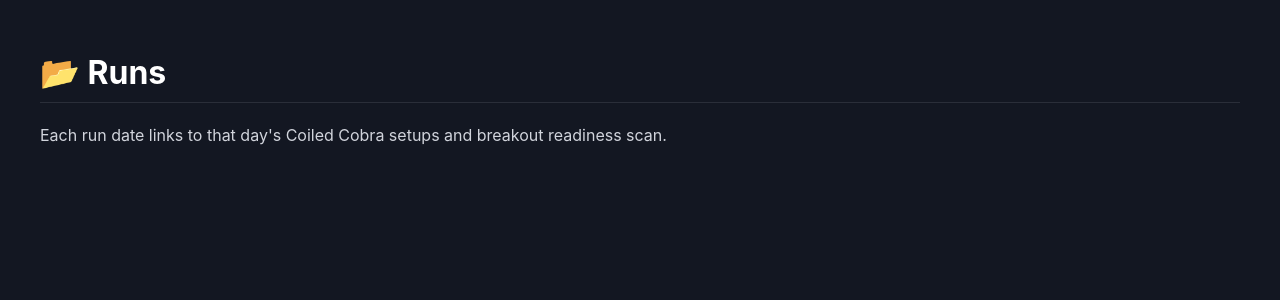
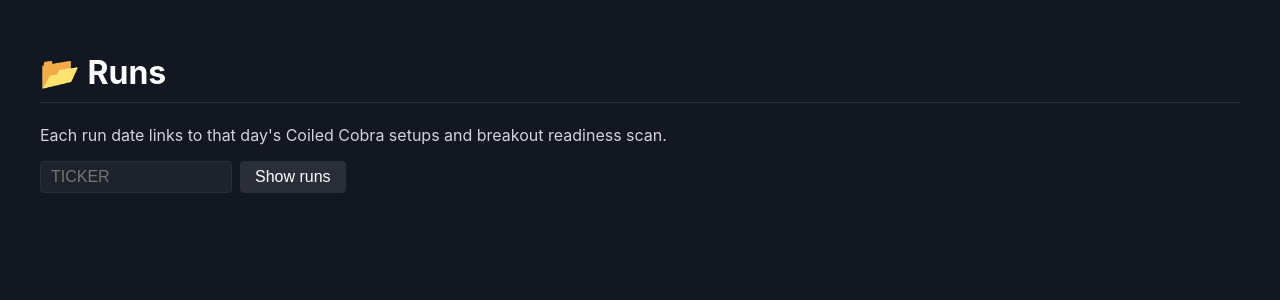
Before and after one commit to jigar3730/finance-vibe, a Flask app: page /runs in a window 1280 px wide. Shown: the part 52-352 px from the top of the page. Run offline with Flask 3, Linux system fonts and the light colour scheme.

Commit message:
Runs: ticker search and per-ticker run history page
Search box on /runs (native datalist of the latest scanned symbols) goes to
/runs/ticker/<SYM>: one row per weekly and daily run with close, breakout
status, readiness, trend, Cobra score when it qualified, and links to that
run's pages. Run closes only, one as-of badge.

Co-Authored-By: Claude Opus 5.5 <noreply@anthropic.com>

```diff
--- a/src/finance_vibe/web/app.py
+++ b/src/finance_vibe/web/app.py
@@ -501,7 +501,41 @@ def changes() -> str | RedirectResponse:
 @app.route("/runs")
 def runs() -> str:
     """List run dates per mode with links to each scanner's page."""
-    return render_template("runs.html", runs=_list_runs())
+    return render_template(
+        "runs.html",
+        runs=_list_runs(),
+        symbols=sorted({s for f in LOG_DIRS.values() for s in playbook.known_symbols(f)}),
+    )
+
+
+@app.route("/runs/ticker")
+def ticker_search() -> RedirectResponse:
+    """The Runs search box: send a valid symbol to its history page, anything else back."""
+    symbol = request.args.get("symbol", "").strip().upper()
+    if not _SYMBOL.match(symbol):
+        return redirect(url_for("runs"))
+    return redirect(url_for("ticker_runs", symbol=symbol))
+
+
+@app.route("/runs/ticker/<symbol>")
+def ticker_runs(symbol: str) -> str | RedirectResponse:
+    """One ticker across every run: a row per run date and mode, run closes only."""
+    if symbol != symbol.upper():
+        return redirect(url_for("ticker_runs", symbol=symbol.upper()))
+    if not _SYMBOL.match(symbol):
+        abort(404)
+    history: dict[str, dict[str, Any]] = {}
+    for mode, folder in LOG_DIRS.items():
+        hist = playbook.ticker_history(folder, symbol)
+        hist["Day"] = [_page_as_of(d) for d in hist["Date"]]
+        history[mode] = {
+            "rows": hist.to_dict("records"),
+            "total": len(playbook.run_dates(folder)),
+        }
+    newest = max((r["Date"] for h in history.values() for r in h["rows"]), default=None)
+    return render_template(
+        "ticker_runs.html", symbol=symbol, history=history, as_of=_page_as_of(newest)
+    )
 
 
 @app.route("/cobra/<mode>/<date>")
--- a/src/finance_vibe/web/static/css/finviz-theme.css
+++ b/src/finance_vibe/web/static/css/finviz-theme.css
@@ -374,6 +374,28 @@ td.neg, .neg { color: var(--finviz-red); }
     font-size: 0.9rem;
 }
 
+/* Runs: ticker search */
+.ticker-search { display: flex; gap: 8px; margin: 0 0 20px; }
+.ticker-search input {
+    width: 12em;
+    padding: 6px 10px;
+    font-size: 1rem;
+    text-transform: uppercase;
+    background: var(--finviz-bg-card);
+    color: var(--finviz-text-strong);
+    border: 1px solid var(--finviz-border);
+    border-radius: 4px;
+}
+.ticker-search button {
+    padding: 6px 14px;
+    font-size: 1rem;
+    background: var(--finviz-bg-hover);
+    color: var(--finviz-text-strong);
+    border: 1px solid var(--finviz-border);
+    border-radius: 4px;
+    cursor: pointer;
+}
+
 /* Market home */
 .market-page { font-size: 1.05rem; }
 .market-page h2 { color: var(--finviz-text-strong); margin: 28px 0 12px; }
--- a/src/finance_vibe/web/templates/base.html
+++ b/src/finance_vibe/web/templates/base.html
@@ -16,7 +16,7 @@
         <a class="nav-link {% if request.endpoint == 'market' %}active{% endif %}" href="{{ url_for('market') }}">Market</a>
         <a class="nav-link {% if request.endpoint == 'changes' %}active{% endif %}" href="{{ url_for('changes') }}">Changes</a>
         <a class="nav-link {% if request.endpoint == 'setups' %}active{% endif %}" href="{{ url_for('setups') }}">Setups (unproven)</a>
-        <a class="nav-link {% if request.endpoint in ['runs', 'cobra_view', 'breakout_view'] %}active{% endif %}" href="{{ url_for('runs') }}">Runs</a>
+        <a class="nav-link {% if request.endpoint in ['runs', 'ticker_runs', 'cobra_view', 'breakout_view'] %}active{% endif %}" href="{{ url_for('runs') }}">Runs</a>
     </nav>
     {% if market_strip %}
     <div class="market-strip" aria-label="Market summary">
--- a/src/finance_vibe/web/templates/runs.html
+++ b/src/finance_vibe/web/templates/runs.html
@@ -3,6 +3,12 @@
 {% block content %}
     <h1>📂 Runs</h1>
     <p>Each run date links to that day's Coiled Cobra setups and breakout readiness scan.</p>
+
+    <form class="ticker-search" action="{{ url_for('ticker_search') }}" method="get">
+        <input type="search" name="symbol" list="symbols" placeholder="Ticker" aria-label="Ticker" autocomplete="off" required>
+        <button type="submit">Show runs</button>
+        <datalist id="symbols">{% for s in symbols %}<option value="{{ s }}">{% endfor %}</datalist>
+    </form>
 
     {% set labels = {'weekly': '📅 Weekly', 'daily': '⚡ Daily'} %}
     <div class="container">
```
Also changed, not shown: CLAUDE.md (+1 -1 lines), docs/UX_STANDARDS.md (+2 -1 lines), src/finance_vibe/web/templates/ticker_runs.html (added, +61 -0 lines), tests/test_dashboard.py (+52 -0 lines), tests/test_ux_standards.py (+7 -1 lines), README.md.
